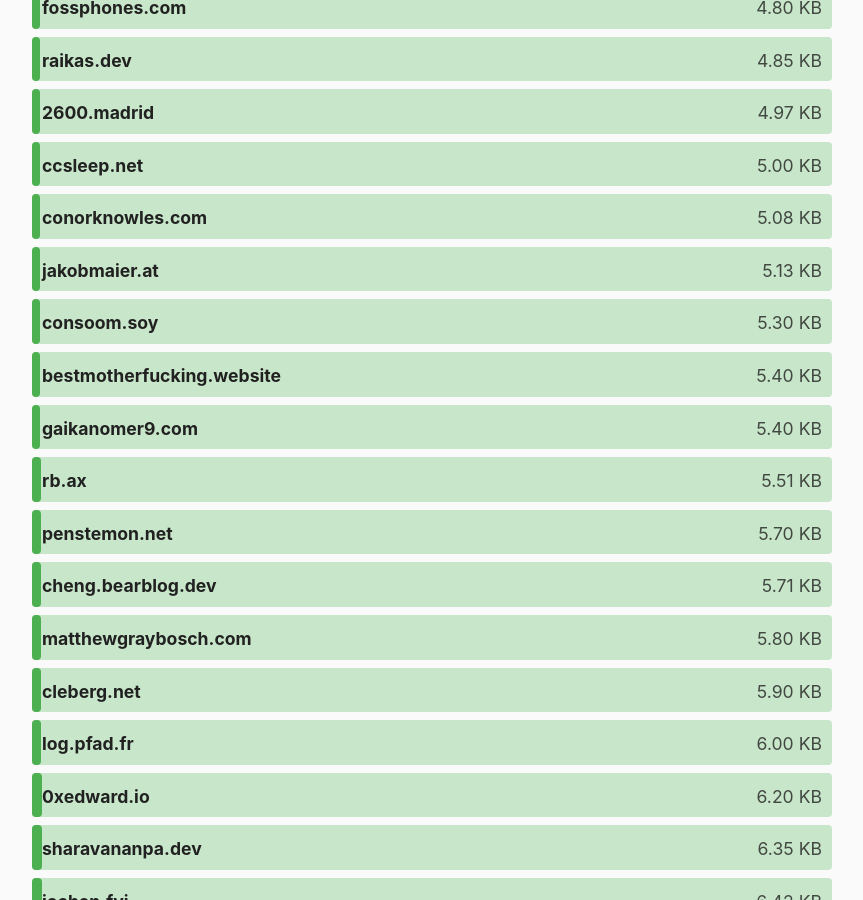
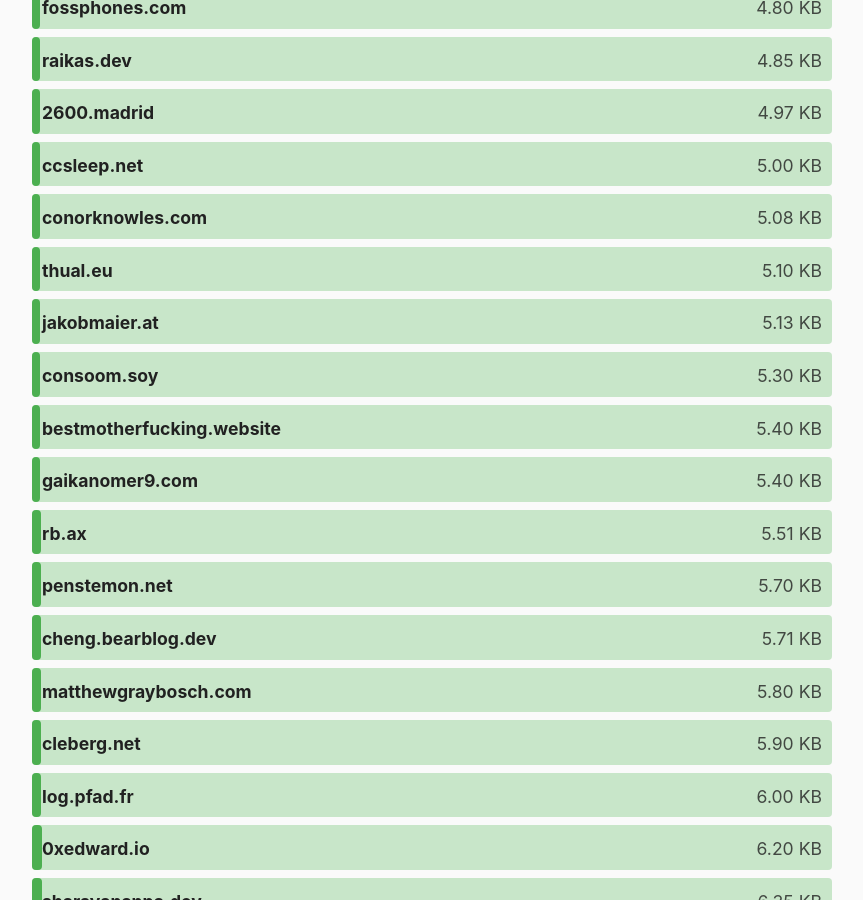
Before and after one commit to kevquirk/512kb.club, a Jekyll site: the page built from index.md, in a window 1280 px wide and 900 px high, scrolled down 2270 px. Shown: the whole window, without its empty margins (208-1071 px from the left). Built offline with Jekyll 4.4.1, drawn with Linux system fonts in a browser that asks for light colours.

Commit message:
Update sites.yml

```diff
--- a/_data/sites.yml
+++ b/_data/sites.yml
@@ -3778,6 +3778,11 @@
   size: 32.2
   last_checked: 2023-08-15
 
+- domain: thual.eu
+  url: https://thual.eu
+  size: 5.1
+  last_checked: 2024-09-25
+
 - domain: tianheg.xyz
   url: https://tianheg.xyz/
   size: 101
```
